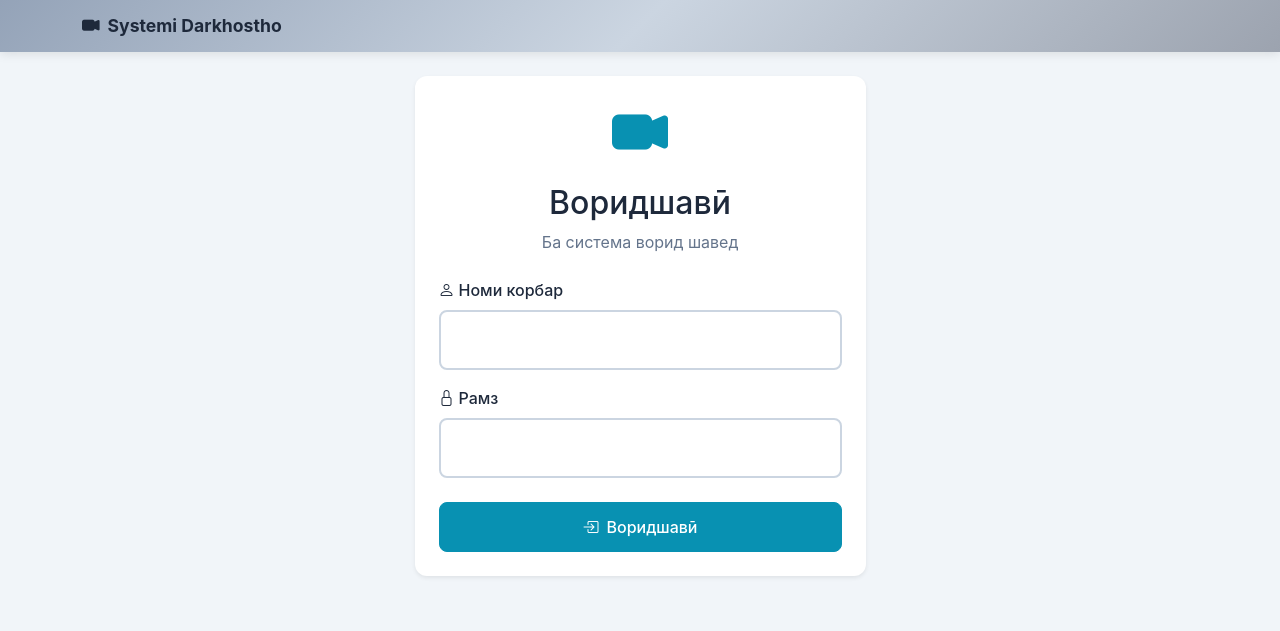
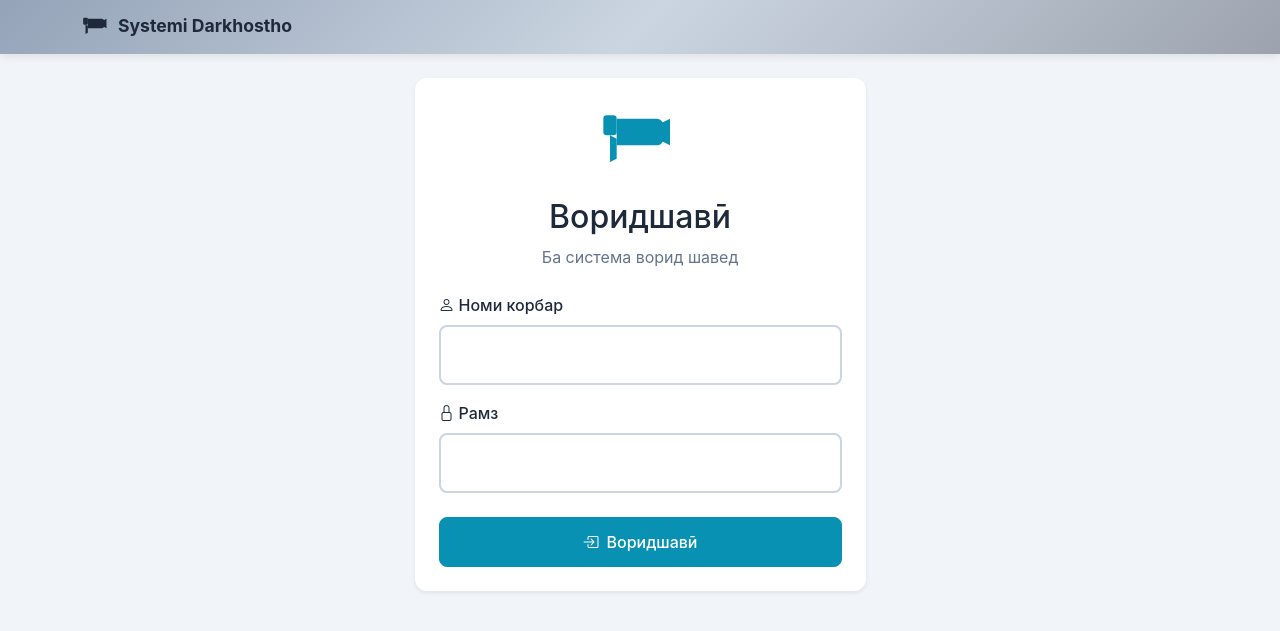
Before and after one commit to greyversarex/Nazorat, a Flask app: page /login in a window 1280 px wide. Shown: the top 631 px of the page. Run offline with Flask 3, Linux system fonts and the light colour scheme.

Commit message:
Update website icon to a recognizable security camera
Replace the existing video camera icon with a custom-designed security camera SVG in the login page and site header.

Replit-Commit-Author: Agent
Replit-Commit-Session-Id: 02fb7232-2725-48d8-a038-be08a749462b
Replit-Commit-Checkpoint-Type: full_checkpoint
Replit-Commit-Event-Id: 2e66fb0c-b314-4740-bd8d-c91035dc0f34
Replit-Commit-Screenshot-Url: https://storage.googleapis.com/screenshot-production-us-central1/31a486db-a867-45d7-a753-bc572c5c01e4/02fb7232-2725-48d8-a038-be08a749462b/mnoRGgb

```diff
--- a/templates/auth/login.html
+++ b/templates/auth/login.html
@@ -8,7 +8,7 @@
         <div class="card shadow-sm">
             <div class="card-body p-4">
                 <div class="text-center mb-4">
-                    <i class="bi bi-camera-video-fill display-4" style="color: #0891b2;"></i>
+                    <svg xmlns="http://www.w3.org/2000/svg" width="80" height="80" fill="#0891b2" viewBox="0 0 24 24"><rect x="1" y="4" width="4" height="6" rx="1"/><path d="M5 5h12c1.1 0 2 .9 2 2v4c0 1.1-.9 2-2 2H5V5z"/><circle cx="11" cy="9" r="2.5"/><circle cx="11" cy="9" r="1"/><path d="M17 7l4-2v8l-4-2V7z"/><path d="M3 10v8l2-1v-6z"/></svg>
                     <h2 class="mt-3">Воридшавӣ</h2>
                     <p class="text-muted">Ба система ворид шавед</p>
                 </div>
--- a/templates/base.html
+++ b/templates/base.html
@@ -21,7 +21,7 @@
     <nav class="navbar navbar-expand-lg navbar-dark sticky-top">
         <div class="container">
             <a class="navbar-brand fw-bold" href="/">
-                <i class="bi bi-camera-video-fill me-2"></i>Systemi Darkhostho
+                <svg xmlns="http://www.w3.org/2000/svg" width="28" height="28" fill="currentColor" class="me-2" viewBox="0 0 24 24"><rect x="1" y="4" width="4" height="6" rx="1"/><path d="M5 5h12c1.1 0 2 .9 2 2v4c0 1.1-.9 2-2 2H5V5z"/><circle cx="11" cy="9" r="2.5"/><circle cx="11" cy="9" r="1"/><path d="M17 7l4-2v8l-4-2V7z"/><path d="M3 10v8l2-1v-6z"/></svg>Systemi Darkhostho
             </a>
             {% if current_user.is_authenticated %}
             <button class="navbar-toggler" type="button" data-bs-toggle="collapse" data-bs-target="#navbarNav">
```
Also changed, not shown: 1 other file.
